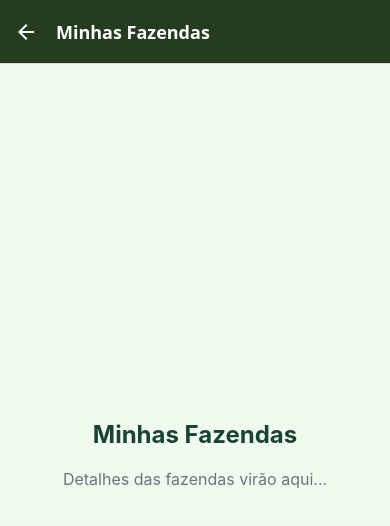
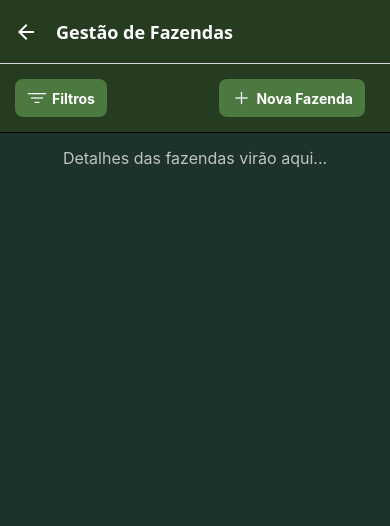
Before and after one commit to 4MuriloRT/Terra-Mobile, a React Native app: screen /FazendasScreen in a window 390 px wide. Shown: the top 526 px of the page. Built offline with nearby package versions, Linux system fonts and the light colour scheme.

Commit message:
feat: atualiza a tela FazendasScreen com novos botões de filtro e adição, e altera o título da rota para "Gestão de Fazendas"

```diff
--- a/src/pages/FazendasScreen/index.tsx
+++ b/src/pages/FazendasScreen/index.tsx
@@ -1,13 +1,27 @@
-import React from 'react';
-import { View, Text, StyleSheet } from 'react-native';
-import { colors } from '../../components/Colors'; // Ajuste o caminho conforme necessário
+import React from "react";
+import { View, Text, StyleSheet, TouchableOpacity } from "react-native";
+import { Ionicons } from "@expo/vector-icons";
+import { colors } from "../../components/Colors"; // Ajuste o caminho conforme necessário
 
 export default function FazendasScreen() {
   return (
     <View style={styles.container}>
-      <Text style={styles.title}>Minhas Fazendas</Text>
-      {/* Adicione conteúdo para a sua tela de Fazendas aqui */}
-      <Text style={styles.text}>Detalhes das fazendas virão aqui...</Text>
+      <View style={styles.header}>
+        <View style={styles.headerButtons}>
+          <TouchableOpacity style={styles.filterButton}>
+            <Ionicons name="filter-outline" size={20} color={colors.white} />
+            <Text style={styles.buttonText}>Filtros</Text>
+          </TouchableOpacity>
+          <TouchableOpacity style={styles.filterButton}>
+            <Ionicons name="add-outline" size={20} color={colors.white} />
+            <Text style={styles.buttonText}>Nova Fazenda</Text>
+          </TouchableOpacity>
+        </View>
+      </View>
+
+      <View style={styles.content}>
+        <Text style={styles.text}>Detalhes das fazendas virão aqui...</Text>
+      </View>
     </View>
   );
 }
@@ -15,20 +29,42 @@ export default function FazendasScreen() {
 const styles = StyleSheet.create({
   container: {
     flex: 1,
-    backgroundColor: colors.background,
-    alignItems: 'center',
-    justifyContent: 'center',
-    padding: 20,
   },
-  title: {
-    fontSize: 24,
-    fontWeight: 'bold',
-    color: colors.textPrimary,
-    marginBottom: 20,
+  header: {
+    backgroundColor: colors.primary,
+    padding: 15,
+    flexDirection: "row",
+    alignItems: "center",
+    borderBottomWidth: 1,
   },
   text: {
     fontSize: 16,
-    color: colors.textSecondary,
-    textAlign: 'center',
+    color: colors.white,
+    textAlign: "center",
+    opacity: 0.7,
+  },
+  headerButtons: {
+    width: "100%",
+    flexDirection: "row",
+    justifyContent: "space-between",
+  },
+  filterButton: {
+    flexDirection: "row",
+    alignItems: "center",
+    backgroundColor: colors.secondary, // Cor do botão de filtro
+    paddingVertical: 8,
+    paddingHorizontal: 12,
+    borderRadius: 8,
+    marginRight: 10,
+  },
+  buttonText: {
+    color: colors.white,
+    marginLeft: 5,
+    fontWeight: "bold",
+  },
+  content: {
+    flex: 1,
+    backgroundColor: '#1E322D',
+    padding: 15
   },
 });
--- a/src/routes/index.tsx
+++ b/src/routes/index.tsx
@@ -57,7 +57,7 @@ export default function Routes() {
       <Stack.Screen
         name="FazendasScreen"
         component={FazendasScreen}
-        options={{title: "Minhas Fazendas" }}
+        options={{title: "Gestão de Fazendas" }}
       />
     </Stack.Navigator>
   );
```
